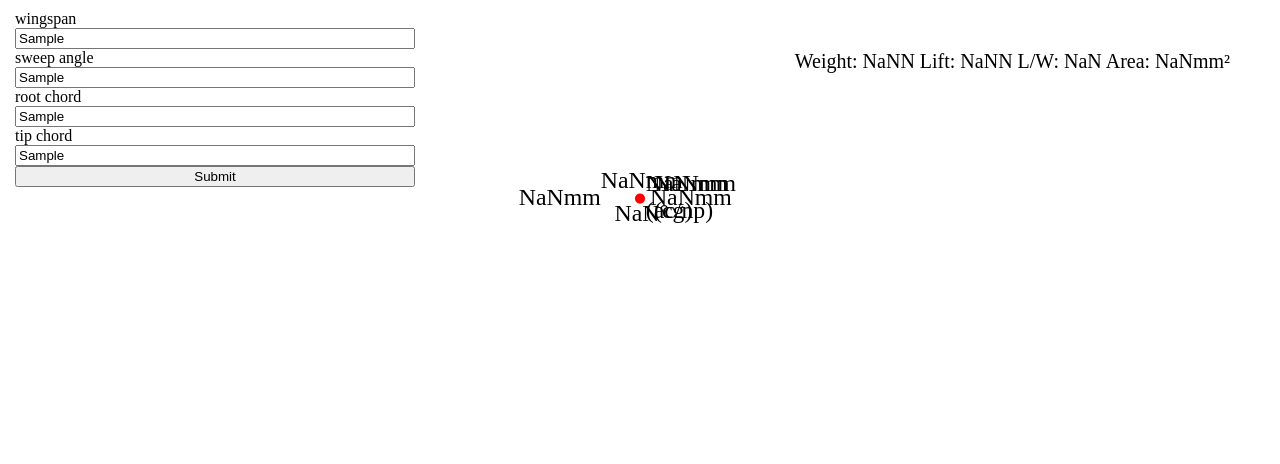
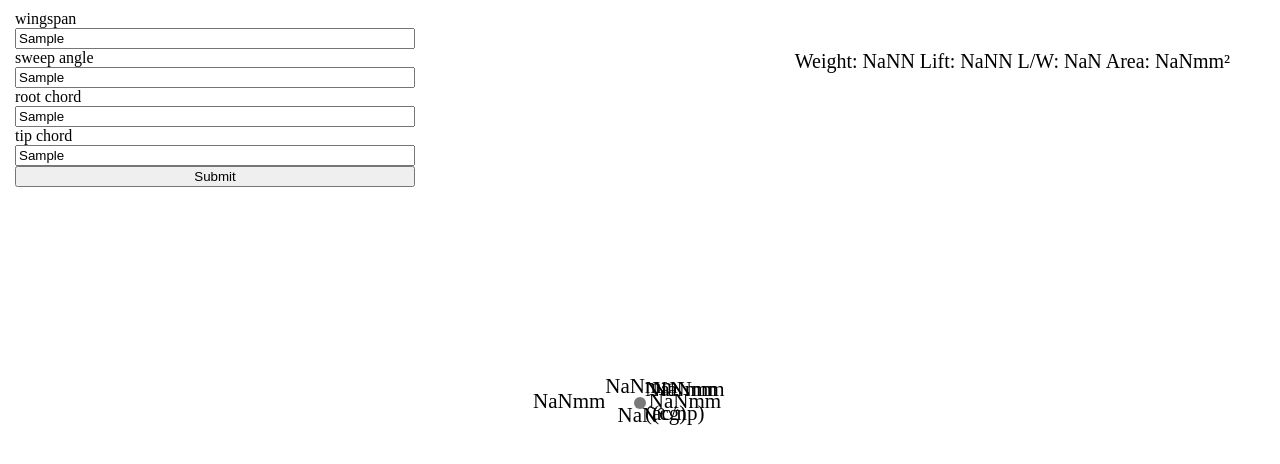
Before and after one commit to stijnmeershoek/wing, a plain HTML site: page index.html in a window 1280 px wide. Both pictures are taken after typing "Sample", "Sample", "Sample", "Sample" into the empty fields and a click on the button "Submit". Drawn offline with Linux system fonts and the light colour scheme.

Commit message:
fixed some bugs

```diff
--- a/script.js
+++ b/script.js
@@ -90,6 +90,9 @@ form.addEventListener("submit", (e) => {
   const dimensions = document.createElement("div");
   dimensions.classList.add("dimensions-box");
   dimensions.style.cssText = `--x: ${halfWingspan}; --y: ${halfWingspan * Math.tan(sweepAngleRad) + tipChord}`;
+  document.body.style.cssText = `--visualX: ${halfWingspan}; --visualY: ${
+    halfWingspan * Math.tan(sweepAngleRad) + tipChord + 50
+  }`;
   const labelSpan = document.createElement("div");
   labelSpan.innerText = `${halfWingspan}mm`;
   labelSpan.style.cssText = `--label: ${halfWingspan}`;
--- a/style.css
+++ b/style.css
@@ -20,9 +20,10 @@
 }
 
 #visual {
-  transform: scale(170%) translateY(-15%);
-  width: 100%;
-  height: 100%;
+  transform: translateY(-50%) scale(150%);
+  width: calc(var(--visualX) * 2 * 1px);
+  height: calc(var(--visualY) * 1px);
+  position: relative;
 }
 
 #form {
@@ -37,12 +38,12 @@
 
 .point {
   position: absolute;
-  top: calc((var(--y) * 1px) + 50vh);
-  left: calc((var(--x) * 1px) + 50vw);
+  top: calc((var(--y) * 1px) + 50%);
+  left: calc((var(--x) * 1px) + 50%);
   transform: translate(-50%, -25%);
-  width: 6px;
+  width: 8px;
   aspect-ratio: 1/1;
-  background-color: red;
+  background-color: #797979;
   border-radius: 50%;
   z-index: 10;
 }
@@ -119,8 +120,8 @@
   height: 4px;
   background-color: black;
   transform-origin: left;
-  top: calc((var(--posY) + var(--offsetY)) * 1px + 50vh);
-  left: calc((var(--posX) + var(--offsetX)) * 1px + 50vw);
+  top: calc((var(--posY) + var(--offsetY)) * 1px + 50%);
+  left: calc((var(--posX) + var(--offsetX)) * 1px + 50%);
   transform: rotate(calc(var(--angle) * 1deg));
   /* border-radius: 50px; */
 }
```
